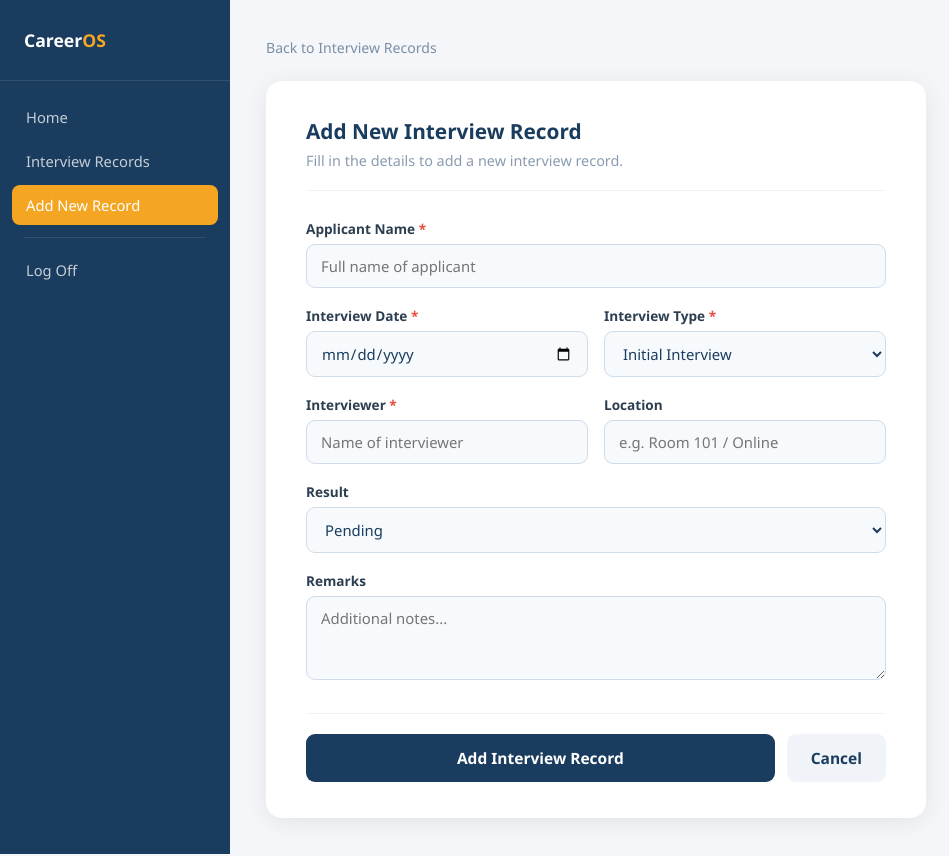
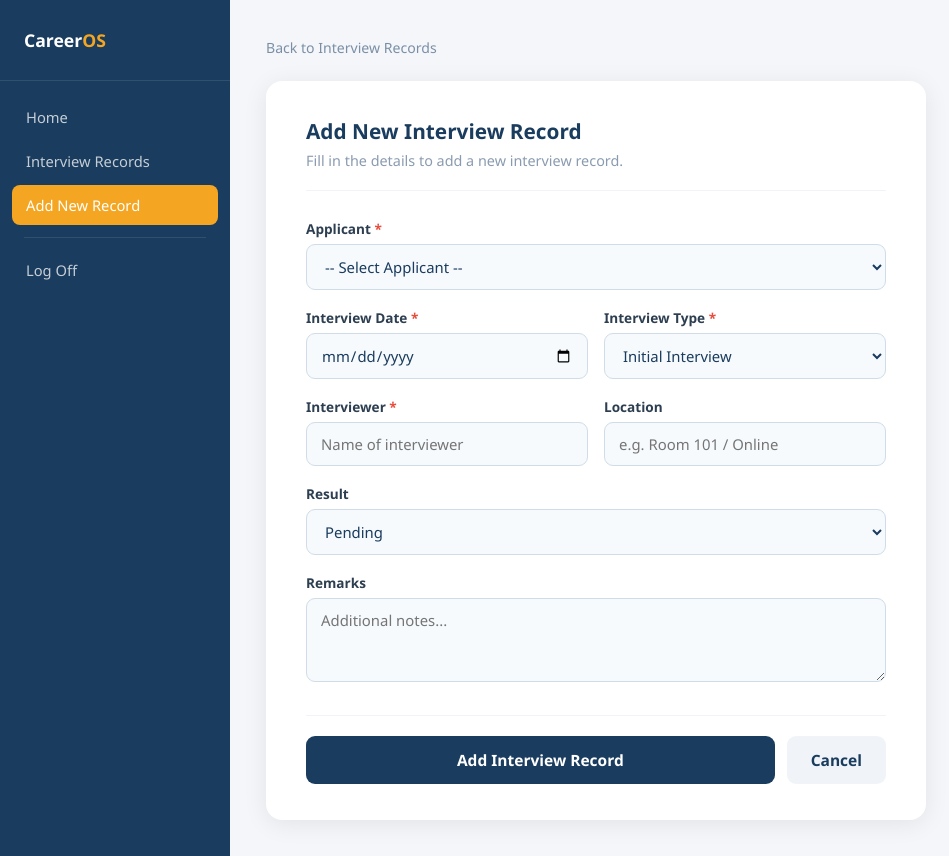
Before and after one commit to Anorev12/careeropportunitysystem, a Django app: page /interview/addNewInterview in a window 1280 px wide. Shown: the whole page, without its empty margins (0-949 px from the left). Run offline with Django 5.2, Linux system fonts and the light colour scheme; the visitor is signed in with stand-in values (Sample User, id 1); data comes from the database, SQL or seed files in the repository; parts of the project's set-up code (start-up, migrations or seed data) failed here and were passed over.

Commit message:
applicant-interview connection fixed

```diff
--- a/interview/admin.py
+++ b/interview/admin.py
@@ -4,7 +4,7 @@ from .models import Interview
 
 @admin.register(Interview)
 class InterviewAdmin(admin.ModelAdmin):
-    list_display = ('applicant_name', 'interview_date', 'interview_type', 'interviewer', 'location', 'result')
+    list_display = ('applicant', 'interview_date', 'interview_type', 'interviewer', 'location', 'result')
     list_filter = ('interview_type', 'result', 'interview_date')
-    search_fields = ('applicant_name', 'interviewer', 'location')
+    search_fields = ('applicant', 'interviewer', 'location')
     ordering = ('-interview_date',)
--- a/interview/forms.py
+++ b/interview/forms.py
@@ -1,11 +1,12 @@
 from django import forms
 from django.contrib.auth import get_user_model
+from accounts.models import Applicant
 from .models import Interview
 
 User = get_user_model()
 
 
-# ── LOGIN ──────────────────────────────────────────────────────────────────
+# LOGIN
 class InterviewLoginForm(forms.Form):
     username = forms.CharField(
         widget=forms.TextInput(attrs={
@@ -21,7 +22,7 @@ class InterviewLoginForm(forms.Form):
     )
 
 
-# ── REGISTER ───────────────────────────────────────────────────────────────
+# REGISTER
 class InterviewRegisterForm(forms.ModelForm):
     password1 = forms.CharField(
         label='Password',
@@ -77,13 +78,13 @@ class InterviewRegisterForm(forms.ModelForm):
         return user
 
 
-# ── INTERVIEW RECORD ────────────────────────────────────────────────────────
+# INTERVIEW RECORD
 class InterviewForm(forms.ModelForm):
 
     class Meta:
         model  = Interview
         fields = [
-            'applicant_name',
+            'applicant',
             'interview_date',
             'interview_type',
             'interviewer',
@@ -92,10 +93,7 @@ class InterviewForm(forms.ModelForm):
             'remarks',
         ]
         widgets = {
-            'applicant_name': forms.TextInput(attrs={
-                'class': 'form-control',
-                'placeholder': 'Full name of applicant',
-            }),
+            'applicant':      forms.Select(attrs={'class': 'form-control'}),
             'interview_date': forms.DateInput(attrs={
                 'class': 'form-control',
                 'type': 'date',
@@ -117,28 +115,41 @@ class InterviewForm(forms.ModelForm):
             }),
         }
 
+    def __init__(self, *args, **kwargs):
+        super().__init__(*args, **kwargs)
+        self.fields['applicant'].queryset = (
+            Applicant.objects.select_related('user').all()
+        )
+        self.fields['applicant'].label_from_instance = lambda obj: (
+            obj.user.get_full_name() or obj.user.username
+        )
+        self.fields['applicant'].empty_label = '-- Select Applicant --'
+
     def clean(self):
         cleaned_data   = super().clean()
-        applicant_name = cleaned_data.get('applicant_name')
+        applicant      = cleaned_data.get('applicant')
         interview_date = cleaned_data.get('interview_date')
         interview_type = cleaned_data.get('interview_type')
         interviewer    = cleaned_data.get('interviewer')
 
-        if applicant_name and interview_date and interview_type and interviewer:
+        if applicant and interview_date and interview_type and interviewer:
             qs = Interview.objects.filter(
-                applicant_name=applicant_name,
+                applicant=applicant,
                 interview_date=interview_date,
                 interview_type=interview_type,
                 interviewer=interviewer,
             )
-            # Exclude the current record when editing
             if self.instance and self.instance.pk:
                 qs = qs.exclude(pk=self.instance.pk)
 
             if qs.exists():
+                name = (
+                    applicant.user.get_full_name()
+                    or applicant.user.username
+                )
                 raise forms.ValidationError(
                     f'A {dict(Interview.INTERVIEW_TYPE_CHOICES).get(interview_type)} '
-                    f'for "{applicant_name}" with interviewer "{interviewer}" '
+                    f'for "{name}" with interviewer "{interviewer}" '
                     f'on {interview_date} already exists.'
                 )
 
--- a/interview/models.py
+++ b/interview/models.py
@@ -1,10 +1,12 @@
 from django.db import models
 from django.contrib.auth import get_user_model
+from accounts.models import Applicant
 
 User = get_user_model()
 
 
 class Interview(models.Model):
+
 
     INTERVIEW_TYPE_CHOICES = [
         ('initial',   'Initial Interview'),
@@ -20,29 +22,39 @@ class Interview(models.Model):
         ('no_show', 'No Show'),
     ]
 
+    applicant      = models.ForeignKey(Applicant,on_delete=models.CASCADE,related_name='interviews')
     created_by     = models.ForeignKey(
         User,
-        on_delete=models.CASCADE,
-        related_name='interview_records',
+        on_delete=models.SET_NULL,
         null=True,
-        blank=True
-    )
-    applicant_name = models.CharField(max_length=255)
+        blank=True,
+        related_name='interview_records')
+
     interview_date = models.DateField()
     interview_type = models.CharField(
-        max_length=20, choices=INTERVIEW_TYPE_CHOICES, default='initial'
+        max_length=20,
+        choices=INTERVIEW_TYPE_CHOICES,
+        default='initial'
     )
     interviewer    = models.CharField(max_length=100)
     location       = models.CharField(max_length=255, blank=True)
     result         = models.CharField(
-        max_length=20, choices=RESULT_CHOICES, default='pending'
+        max_length=20,
+        choices=RESULT_CHOICES,
+        default='pending'
     )
     remarks        = models.TextField(blank=True)
 
     class Meta:
-        ordering = ['-interview_date']
-        # Prevent duplicate: same applicant, date, type, and interviewer
-        unique_together = ('applicant_name', 'interview_date', 'interview_type', 'interviewer')
+        ordering      = ['-interview_date']
+        unique_together = (
+            'applicant', 'interview_date', 'interview_type', 'interviewer'
+        )
 
     def __str__(self):
-        return f"{self.applicant_name} — {self.get_interview_type_display()} ({self.interview_date})"
+        if self.applicant:
+            name = self.applicant.user.get_full_name() or self.applicant.user.username
+        else:
+            name = "No Applicant"
+
+        return f"{name} — {self.get_interview_type_display()} ({self.interview_date})"
--- a/interview/templates/interview/addNewInterview.html
+++ b/interview/templates/interview/addNewInterview.html
@@ -107,10 +107,10 @@
       {% csrf_token %}
 
       <div class="form-group">
-        <label>Applicant Name <span class="req">*</span></label>
-        {{ form.applicant_name }}
-        {% if form.applicant_name.errors %}
-          <div class="field-error">{{ form.applicant_name.errors.0 }}</div>
+        <label>Applicant <span class="req">*</span></label>
+        {{ form.applicant }}
+        {% if form.applicant.errors %}
+          <div class="field-error">{{ form.applicant.errors.0 }}</div>
         {% endif %}
       </div>
 
--- a/interview/templates/interview/confirm_delete.html
+++ b/interview/templates/interview/confirm_delete.html
@@ -62,7 +62,7 @@
     <div class="detail-box">
       <div class="detail-row">
         <span class="lbl">Applicant</span>
-        <span class="val">{{ interview.applicant_name }}</span>
+        <span class="val">{{ interview.applicant.user.get_full_name|default:interview.applicant.user.username }}</span>
       </div>
       <div class="detail-row">
         <span class="lbl">Date</span>
--- a/interview/templates/interview/index.html
+++ b/interview/templates/interview/index.html
@@ -122,7 +122,7 @@
         {% for iv in interviews %}
         <tr>
           <td>{{ iv.id }}</td>
-          <td class="col-name" title="{{ iv.applicant_name }}"><strong>{{ iv.applicant_name }}</strong></td>
+          <td class="col-name" title="{{ iv.applicant.user.get_full_name }}"><strong>{{ iv.applicant.user.get_full_name|default:iv.applicant.user.username }}</strong></td>
           <td style="white-space:nowrap">{{ iv.interview_date|date:"M d, Y" }}</td>
           <td><span class="badge badge-{{ iv.interview_type }}">{{ iv.get_interview_type_display }}</span></td>
           <td>{{ iv.interviewer }}</td>
--- a/interview/views.py
+++ b/interview/views.py
@@ -11,14 +11,10 @@ INTERVIEW_LOGIN_URL = '/interview/login/'
 def interview_login(request):
     if request.user.is_authenticated:
         return redirect('/interview/')
-
-    form  = InterviewLoginForm(request.POST or None)
     error = None
-
     if request.method == 'POST':
         username = request.POST.get('username', '').strip()
         password = request.POST.get('password', '')
-
         if not username or not password:
             error = 'Please enter both username and password.'
         else:
@@ -28,21 +24,18 @@ def interview_login(request):
             else:
                 login(request, user)
                 return redirect('/interview/')
-
-    return render(request, 'interview/login.html', {'form': form, 'error': error})
+    return render(request, 'interview/login.html', {'error': error})
 
 
 def interview_register(request):
     if request.user.is_authenticated:
         return redirect('/interview/')
-
     form = InterviewRegisterForm(request.POST or None)
     if request.method == 'POST' and form.is_valid():
         user = form.save()
         login(request, user)
         messages.success(request, 'Account created. Welcome!')
         return redirect('/interview/')
-
     return render(request, 'interview/register.html', {'form': form})
 
 
@@ -53,7 +46,9 @@ def interview_logout(request):
 
 @login_required(login_url=INTERVIEW_LOGIN_URL)
 def index(request):
-    interviews = Interview.objects.filter(created_by=request.user)
+    interviews = Interview.objects.filter(
+        created_by=request.user
+    ).select_related('applicant__user')
     return render(request, 'interview/index.html', {'interviews': interviews})
 
 
@@ -62,16 +57,13 @@ def add_interview(request):
     form = InterviewForm(request.POST or None)
     if request.method == 'POST' and form.is_valid():
         interview = form.save(commit=False)
-        interview.created_by = request.user  # link to current user
+        interview.created_by = request.user
         interview.save()
         messages.success(request, 'Interview record added successfully.')
         return redirect('/interview/')
     return render(request, 'interview/addNewInterview.html', {'form': form})
 
 
-# ─────────────────────────────────────────────
-# EDIT — only owner can edit
-# ─────────────────────────────────────────────
 @login_required(login_url=INTERVIEW_LOGIN_URL)
 def edit_interview(request, pk):
     interview = get_object_or_404(Interview, pk=pk, created_by=request.user)
@@ -87,9 +79,6 @@ def edit_interview(request, pk):
     })
 
 
-# ─────────────────────────────────────────────
-# DELETE — only owner can delete
-# ─────────────────────────────────────────────
 @login_required(login_url=INTERVIEW_LOGIN_URL)
 def delete_interview(request, pk):
     interview = get_object_or_404(Interview, pk=pk, created_by=request.user)
```
Also changed, not shown: interview/migrations/0001_initial.py (added).
